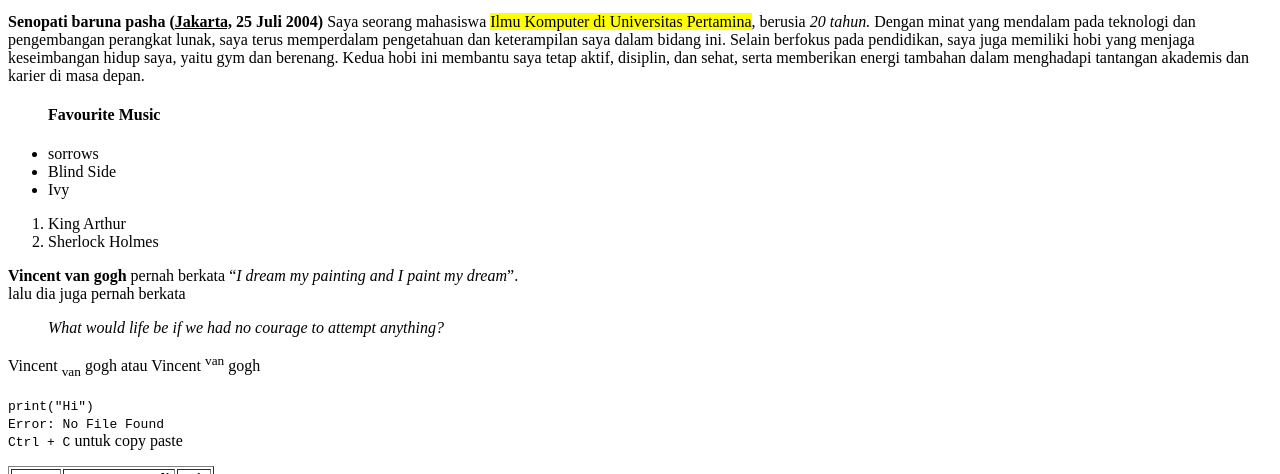
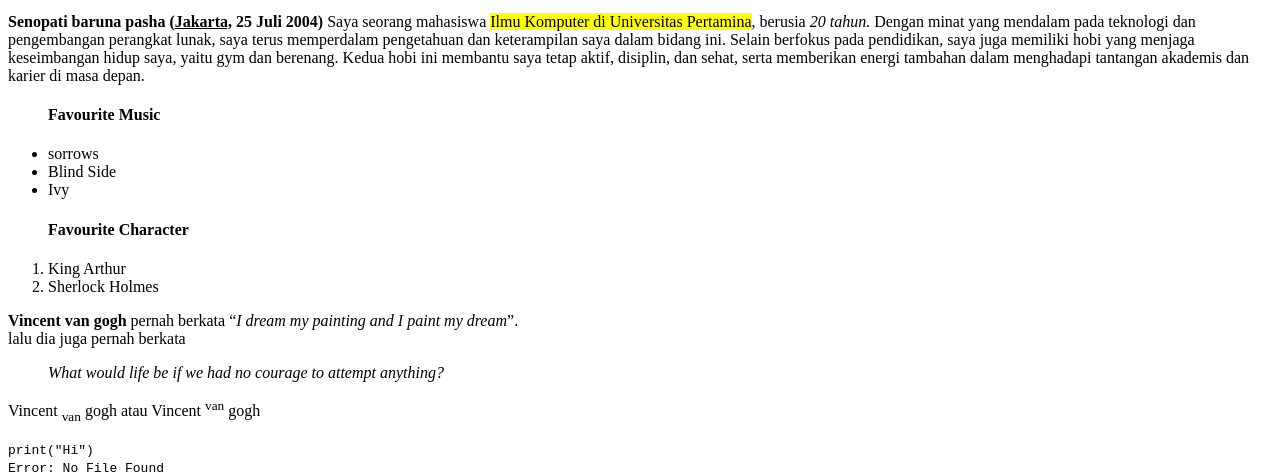
Before and after one commit to barunapasha/Portofolio-Web, a plain HTML site: page index.html in a window 1280 px wide. Shown: the part 626-1100 px from the top of the page. Drawn offline with nearby package versions, Linux system fonts and the light colour scheme.

Commit message:
update lagi wkwkw

```diff
--- a/index.html
+++ b/index.html
@@ -52,6 +52,7 @@
     </ul>
 
     <ol>
+        <h4>Favourite Character</h4>
         <li>
         King Arthur
         </li>
```
